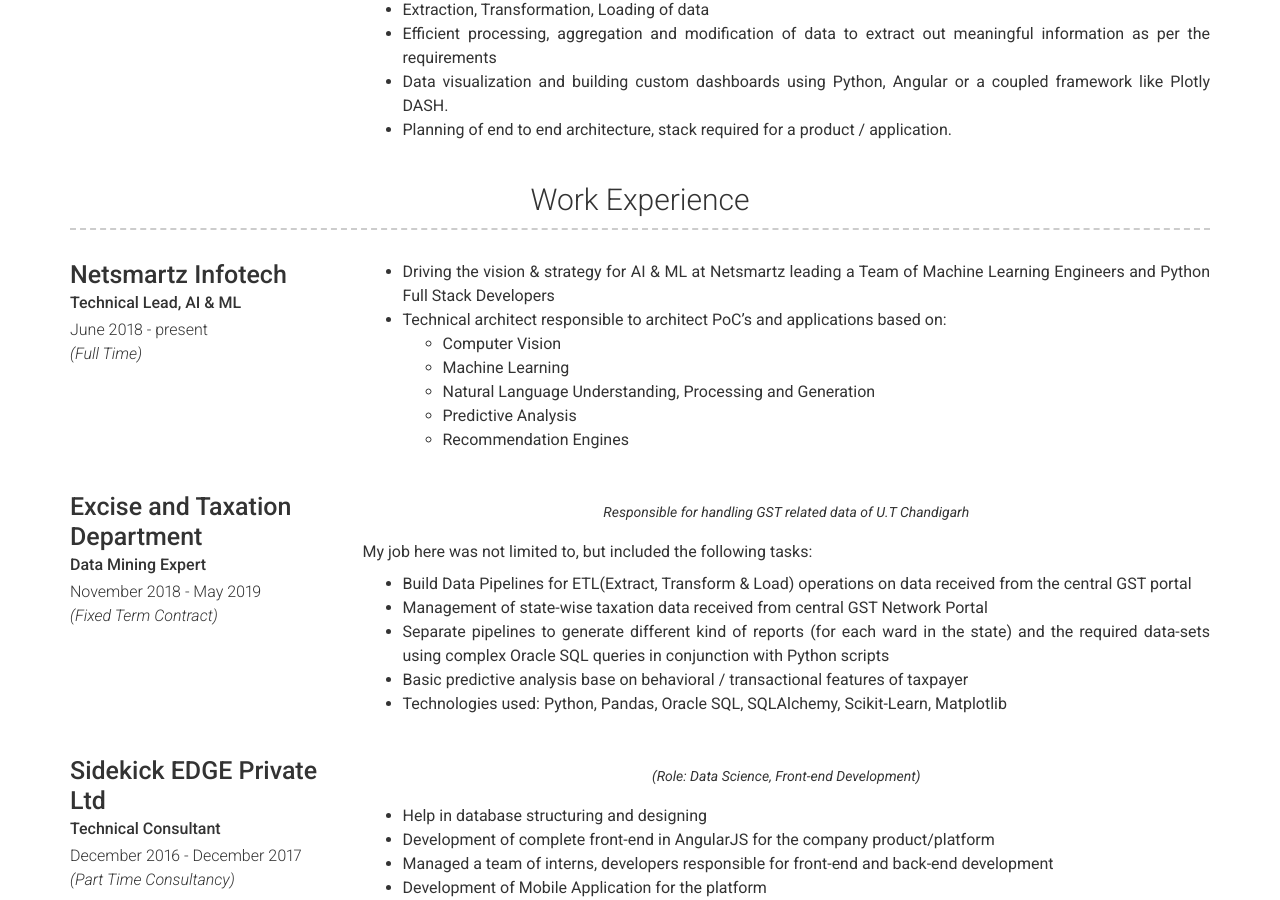
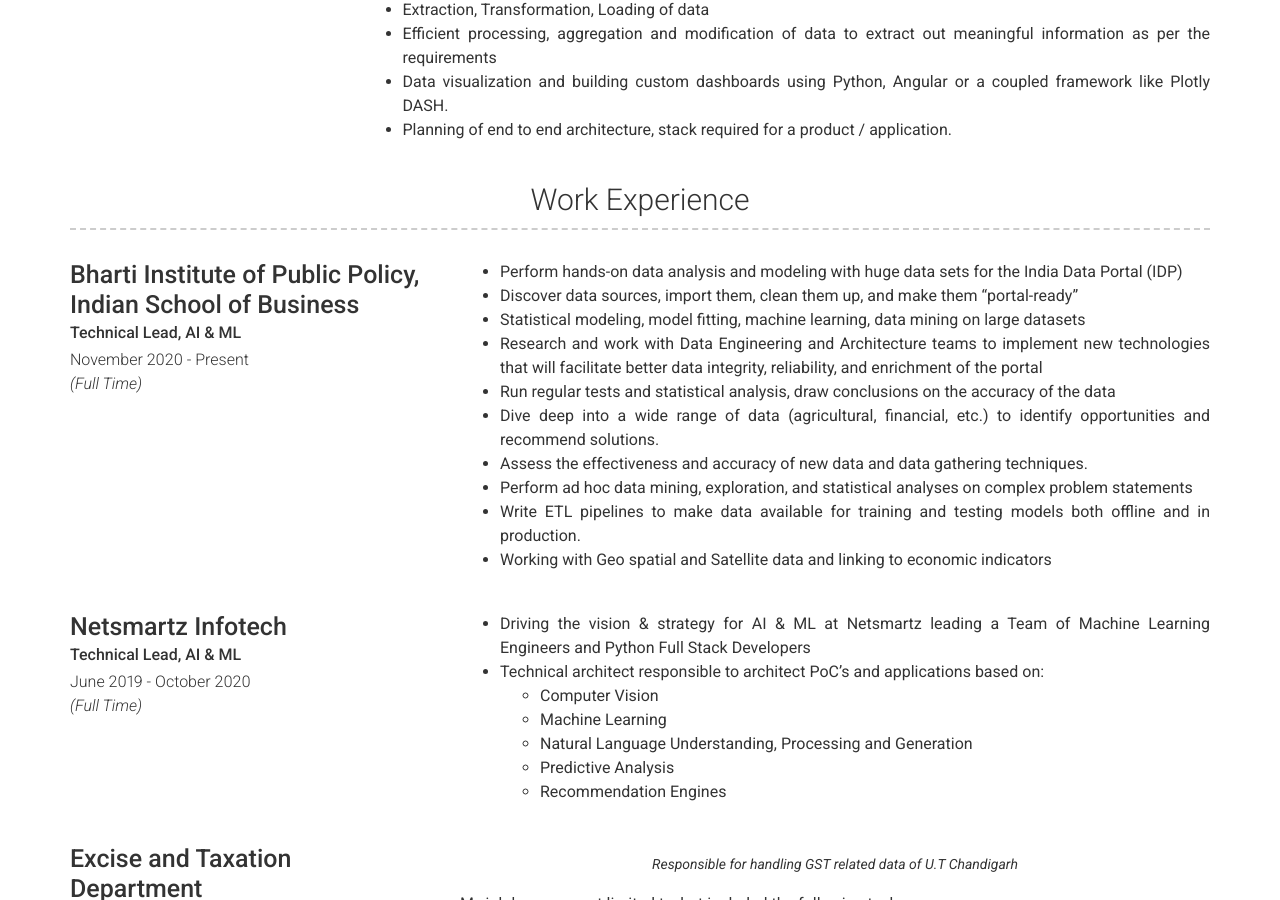
Before and after one commit to gursharan-info/gursharan-info.github.io, a Jekyll site: the page built from index.md, in a window 1280 px wide and 900 px high, scrolled down 649 px. Built offline with Jekyll 4.4.1, drawn with Linux system fonts in a browser that asks for light colours; nearby versions of some CDN libraries; some of the changed text lies outside the part shown.

Commit message:
Added new experience

```diff
--- a/_config.yml
+++ b/_config.yml
@@ -4,7 +4,7 @@ favicon: "assets/favicon.ico"
 
 # Personal info
 name: Gursharan Singh Dhanjal
-title: Technical Lead, AI & ML
+title: Senior Data Scientist
 email: gursharan.info@gmail.com
 phone: +91-8303700003
 # website: Your website (eg. https://google.com)(optional)
--- a/_data/experience.yml
+++ b/_data/experience.yml
@@ -1,9 +1,27 @@
 # Experience template
+- layout: left
+  company: Bharti Institute of Public Policy, <br/> Indian School of Business
+  # link: Link to company (optional)
+  job_title: Technical Lead, AI & ML
+  dates: November 2020 - Present <br/><i>(Full Time)</i>
+  # quote: >
+  #  Short description of the company (optional)
+  description: | # this will include new lines to allow paragraphs
+      - Perform hands-on data analysis and modeling with huge data sets for the India Data Portal (IDP)
+      - Discover data sources, import them, clean them up, and make them “portal-ready”
+      - Statistical modeling, model fitting, machine learning, data mining on large datasets
+      - Research and work with Data Engineering and Architecture teams to implement new technologies that will facilitate better data integrity, reliability, and enrichment of the portal
+      - Run regular tests and statistical analysis, draw conclusions on the accuracy of the data
+      - Dive deep into a wide range of data (agricultural, financial, etc.) to identify opportunities and recommend solutions.
+      - Assess the effectiveness and accuracy of new data and data gathering techniques.
+      - Perform ad hoc data mining, exploration, and statistical analyses on complex problem statements
+      - Write ETL pipelines to make data available for training and testing models both offline and in production.
+      - Working with Geo spatial and Satellite data and linking to economic indicators
 - layout: left
   company: Netsmartz Infotech
   # link: Link to company (optional)
   job_title: Technical Lead, AI & ML
-  dates: June 2018 - present <br/><i>(Full Time)</i>
+  dates: June 2019 - October 2020 <br/><i>(Full Time)</i>
   # quote: >
   #  Short description of the company (optional)
   description: | # this will include new lines to allow paragraphs
--- a/_includes/left.html
+++ b/_includes/left.html
@@ -1,5 +1,5 @@
 <div class="row clearfix layout layout-left">
-  <div class="col-xs-12 col-sm-4 col-md-3 col-print-12 details">
+  <div class="col-xs-12 col-sm-4 col-md-4 col-print-12 details">
     {%- if include.item.name -%}<h4>{{ include.item.name }}</h4>{%- endif -%}
     {%- if include.item.company -%}<h4>{{ include.item.company }}</h4>{%- endif -%}
     {%- if include.item.link -%}
@@ -20,7 +20,7 @@
       </p>
     {%- endif -%}
   </div>
-  <div class="col-xs-12 col-sm-8 col-md-9 col-print-12">
+  <div class="col-xs-12 col-sm-8 col-md-8 col-print-12">
     {%- if include.item.quote -%}
       <p class="quote">{{ include.item.quote }}</p>
     {%- endif -%}
```
